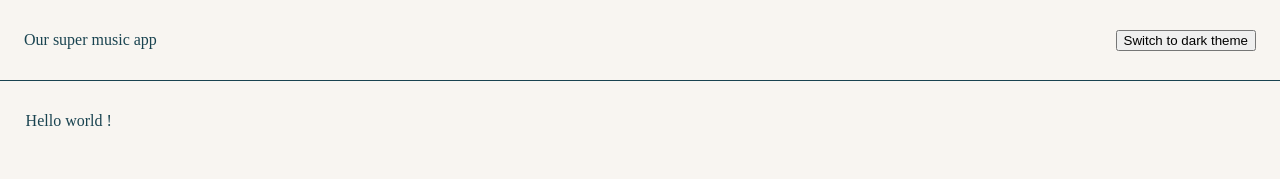
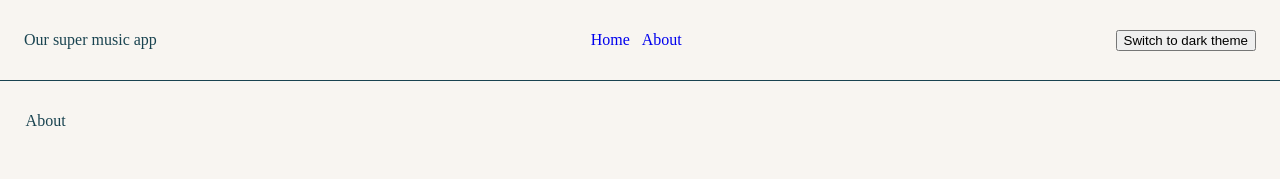
Before and after one commit to fabienmacip/drum-machine, a React (Create React App) app: page /about in a window 1280 px wide. Shown: the top 179 px of the page. Built offline with nearby package versions, Linux system fonts and the light colour scheme.

Commit message:
03 react-router-dom en place et fonctionnel

```diff
--- a/package.json
+++ b/package.json
@@ -8,6 +8,7 @@
     "@testing-library/user-event": "^13.2.1",
     "react": "^17.0.2",
     "react-dom": "^17.0.2",
+    "react-router-dom": "^6.2.2",
     "react-scripts": "5.0.0",
     "styled-components": "^5.3.3",
     "web-vitals": "^2.1.0"
--- a/src/App.js
+++ b/src/App.js
@@ -1,10 +1,20 @@
 import './App.css';
+import { BrowserRouter as Router, Routes, Route } from 'react-router-dom';
+
 import Layout from "components/UI/Layout";
+
+import Home from "components/Home";
+import About from "components/About";
 
 export default function App() {
   return (
-    <Layout>
-      <h1>Hello world !</h1>
-    </Layout>
-  );
-}
+   <Router>
+      <Layout>
+        <Routes>
+          <Route path="/about" element={<About />}></Route>
+          <Route path="/" element={<Home />}></Route>
+        </Routes>
+      </Layout>
+   </Router>
+    );
+  }
--- /dev/null
+++ b/src/components/About/index.js
@@ -0,0 +1,14 @@
+import styled from "styled-components";
+
+export default function About() {
+  return (
+    <Wrapper>
+      <h1>
+        About
+      </h1>
+
+    </Wrapper>
+  )
+}
+
+const Wrapper = styled.div``;
--- a/src/components/Header/index.js
+++ b/src/components/Header/index.js
@@ -1,4 +1,6 @@
 import styled from "styled-components";
+import {Link} from "react-router-dom";
+
 
 export default function Header({isLight, handleToggleTheme}) {
   return (
@@ -6,6 +8,11 @@ export default function Header({isLight, handleToggleTheme}) {
       <h1>
         Our super music app
       </h1>
+      <nav>
+        <Link to="/">Home</Link>
+        <Link to="/about">About</Link>
+      </nav>
+
         <button onClick={handleToggleTheme}>
           Switch to {isLight ? "dark" : "light"} theme
         </button>
@@ -21,4 +28,11 @@ const Wrapper = styled.header`
   padding: 0px 24px;
   align-items: center;
   border-bottom : solid 1px;
+  & a {
+    text-decoration: none;
+    color: inherit:
+  }
+  & a:first-child {
+    margin-right: 12px;
+  }
 `;
--- /dev/null
+++ b/src/components/Home/index.js
@@ -0,0 +1,14 @@
+import styled from "styled-components";
+
+export default function Home() {
+  return (
+    <Wrapper>
+      <h1>
+        Home
+      </h1>
+
+    </Wrapper>
+  )
+}
+
+const Wrapper = styled.div``;
```
Also changed, not shown: 2 other files (tests, documents, lock files or other folders).
